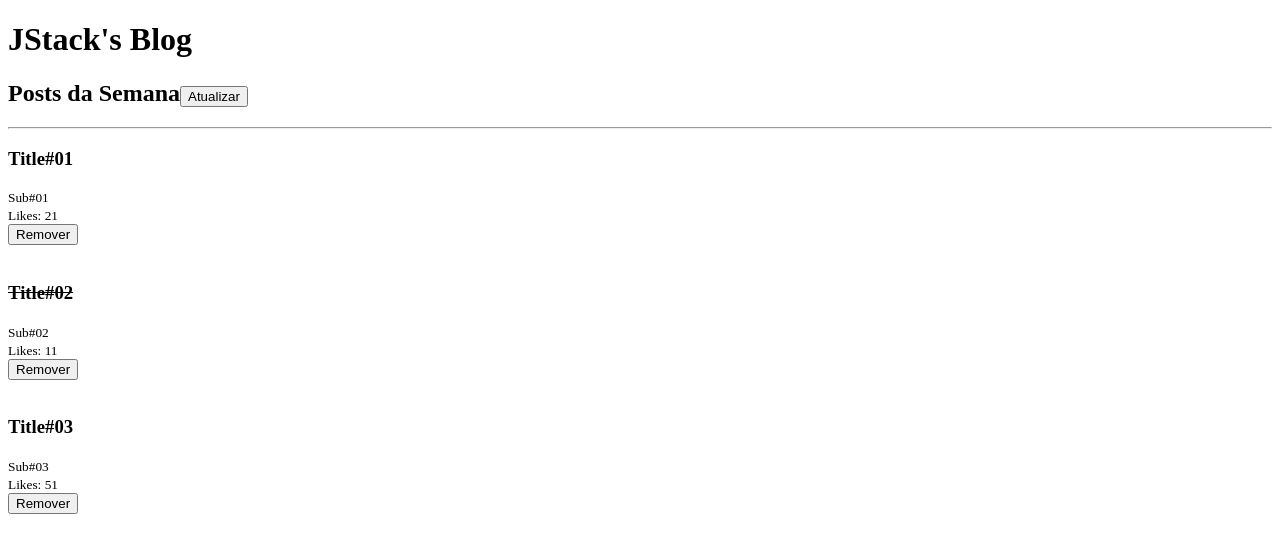
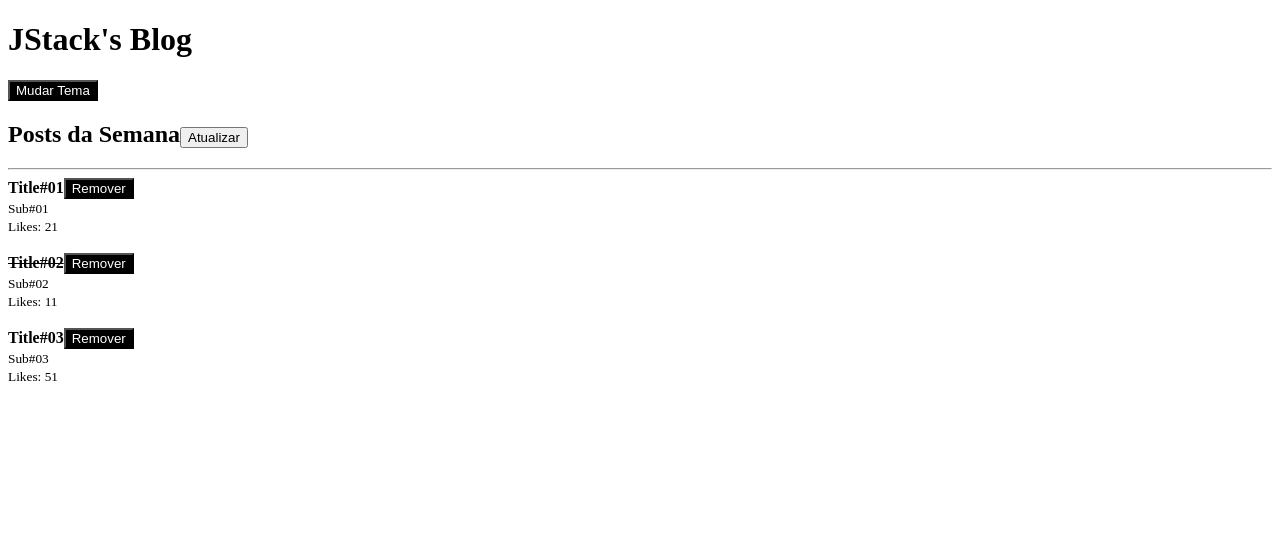
Before and after one commit to matheus-fga/curso-JStack, a React app in the folder React/Fundamentos/: page / in a window 1280 px wide. Shown: the top 552 px of the page. Built offline with nearby package versions, Linux system fonts and the light colour scheme.

Commit message:
Using Coxtext API

```diff
--- /dev/null
+++ b/React/Fundamentos/src/Button.js
@@ -0,0 +1,27 @@
+import React, { useContext } from "react";
+import PropTypes from "prop-types";
+
+import { ThemeContext } from "./ThemeContext";
+
+function Button(props) {
+  const { theme } = useContext(ThemeContext);
+
+  return (
+    <button
+      onClick={props.onClick}
+      style={{
+        color: theme === 'dark' ? '#fff' : '#000',
+        background: theme === 'dark' ? '#000' : '#fff'
+      }}
+    >
+      {props.children}
+    </button>
+  );
+}
+
+Button.propTypes = {
+  children: PropTypes.node.isRequired,
+  onClick: PropTypes.func.isRequired
+}
+
+export default Button;
--- a/React/Fundamentos/src/Header.js
+++ b/React/Fundamentos/src/Header.js
@@ -1,10 +1,18 @@
-import React, { Fragment } from "react";
+import React, { Fragment, useContext } from "react";
 import PropTypes from 'prop-types';
 
+import Button from "./Button";
+import { ThemeContext } from "./ThemeContext";
+
 function Header(props) {
+  const { onToggleTheme } = useContext(ThemeContext)
+
   return (
     <Fragment>
       <h1>{props.title}</h1>
+      <Button onClick={onToggleTheme}>
+        Mudar Tema
+      </Button>
       {props.children}
     </Fragment>
   );
--- a/React/Fundamentos/src/Post.js
+++ b/React/Fundamentos/src/Post.js
@@ -1,16 +1,22 @@
 import React, { Fragment } from "react";
 import PropTypes from 'prop-types';
 
+import PostHeader from "./PostHeader";
 function Post(props) {
   return (
     <Fragment>
       <article>
-        <h3>{props.post.read ? <s>{props.post.title}</s> : props.post.title}</h3>
+        <PostHeader
+          onRemove={props.onRemove}
+          post={{ id: props.post.id,
+                  title: props.post.title,
+                  read: props.post.read
+          }}
+        />
+        <br />
         <small>{props.post.subtitle}</small>
         <br />
         <small>Likes: {props.post.likes + 1}</small>
-        <br />
-        <button onClick={() => props.onRemove(props.post.id)}>Remover</button>
       </article>
       <br/>
     </Fragment>
--- /dev/null
+++ b/React/Fundamentos/src/PostHeader.js
@@ -0,0 +1,28 @@
+import React, { Fragment } from "react";
+import PropTypes from 'prop-types';
+
+import Button from "./Button";
+
+function PostHeader (props) {
+  return (
+    <Fragment>
+      <strong>
+        {props.post.read ? <s>{props.post.title}</s> : props.post.title}
+      </strong>
+      <Button onClick={() => props.onRemove(props.post.id)} >
+        Remover
+      </Button>
+    </Fragment>
+  );
+}
+
+PostHeader.propTypes = {
+  onRemove: PropTypes.func.isRequired,
+  post: PropTypes.shape({
+    id: PropTypes.number.isRequired,
+    title: PropTypes.string.isRequired,
+    read: PropTypes.bool.isRequired,
+  }).isRequired,
+};
+
+export default PostHeader;
--- /dev/null
+++ b/React/Fundamentos/src/ThemeContext.js
@@ -0,0 +1,19 @@
+import React, { Fragment, useState, createContext} from 'react';
+
+export const ThemeContext = createContext('dark');
+
+function ThemeProvider(props) {
+  const [theme, setTheme] = useState('dark');
+
+  function handleToggleTheme() {
+    setTheme((prevState) => prevState === 'dark' ? 'light' : 'dark' );
+  }
+
+  return(
+    <ThemeContext.Provider value={{theme, onToggleTheme: handleToggleTheme}}>
+      {props.children}
+    </ThemeContext.Provider>
+  );
+}
+
+export default ThemeProvider;
```
Also changed, not shown: React/Fundamentos/src/App.js (+4 -3 lines).
